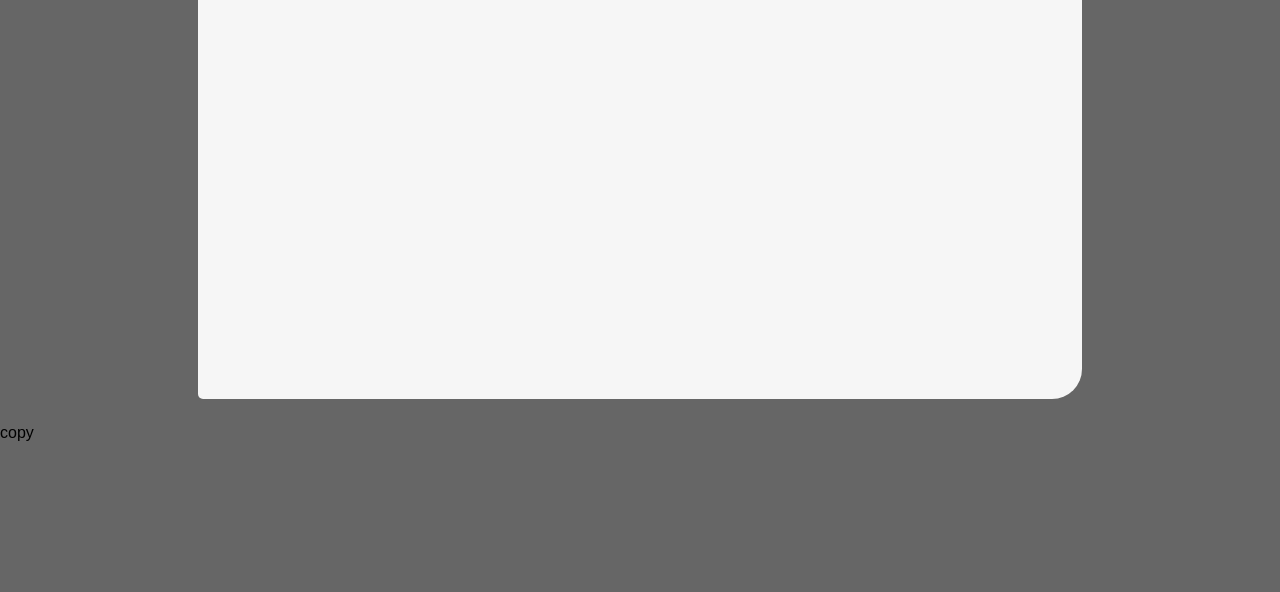
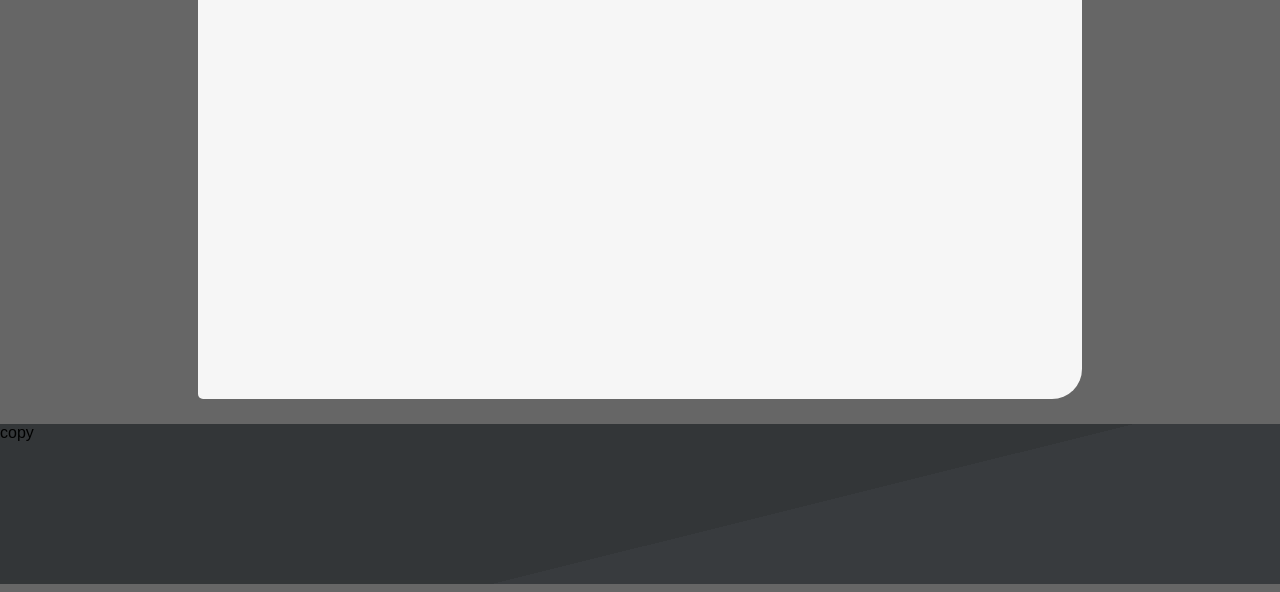
Before and after one commit to XJSquire/xjsquire.github.io, a plain HTML site: page index.html in a window 1280 px wide. Shown: the part 208-800 px from the top of the page. Drawn offline with Linux system fonts and the light colour scheme.

Commit message:
Update style.css

```diff
--- a/style.css
+++ b/style.css
@@ -44,3 +44,10 @@
     border-radius: 0 0 30px 5px;
     border-top: 10px solid #73a950;
 }
+
+#footer {
+  min-height:20vh;
+  margin:0
+background: rgb(51,54,56);
+background: linear-gradient(166deg, rgba(51,54,56,1) 59%, rgba(56,59,62,1) 59%);
+}
```
